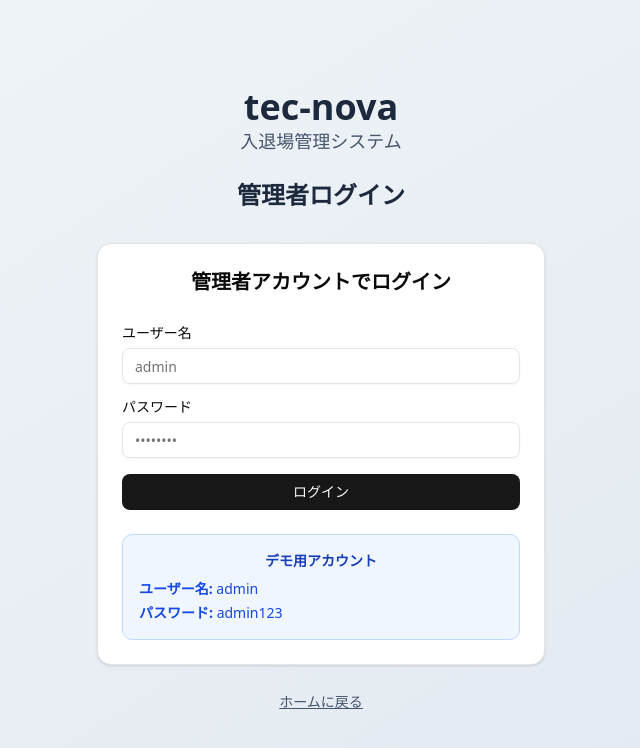
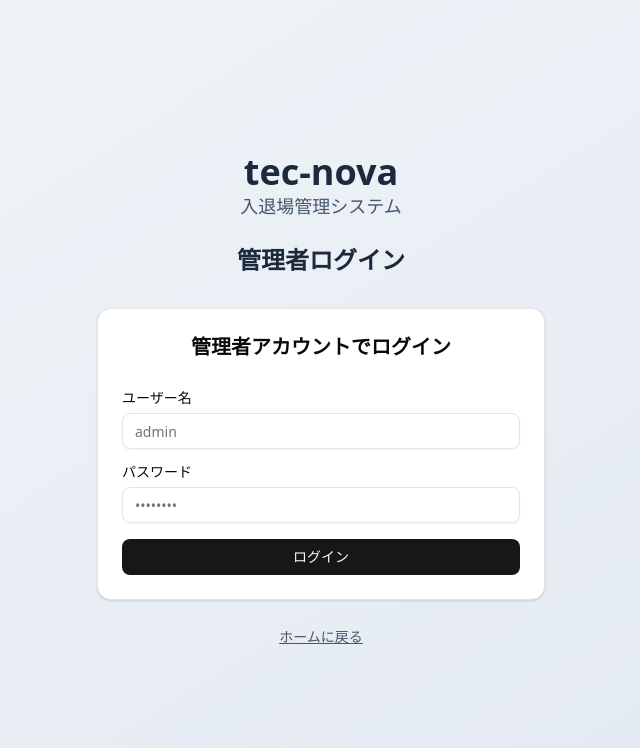
Before and after one commit to SetozakiLab/tecnova-checkin-system, a Next.js app: page /admin/login in a window 1280 px wide. Shown: the top 748 px of the page, without its empty margins (319-959 px from the left). Built offline with nearby package versions, Linux system fonts and the light colour scheme.

Commit message:
feat: 管理者ログインページからデモ情報セクションを削除

```diff
--- a/src/app/admin/login/page.tsx
+++ b/src/app/admin/login/page.tsx
@@ -126,21 +126,6 @@ export default function AdminLoginPage() {
                 {loading ? "ログイン中..." : "ログイン"}
               </Button>
             </form>
-
-            {/* デモ情報 */}
-            <div className="mt-6 p-4 bg-blue-50 rounded-lg border border-blue-200">
-              <p className="text-sm text-blue-800 text-center font-semibold mb-2">
-                デモ用アカウント
-              </p>
-              <div className="text-sm text-blue-700 space-y-1">
-                <p>
-                  <strong>ユーザー名:</strong> admin
-                </p>
-                <p>
-                  <strong>パスワード:</strong> admin123
-                </p>
-              </div>
-            </div>
           </CardContent>
         </Card>
 
```
